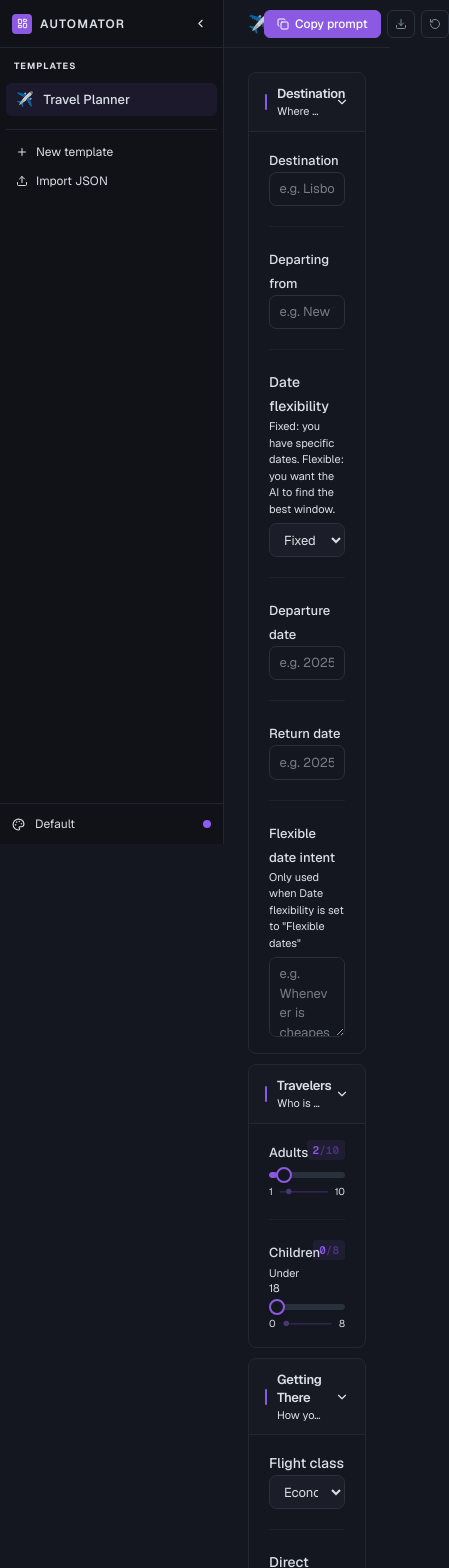
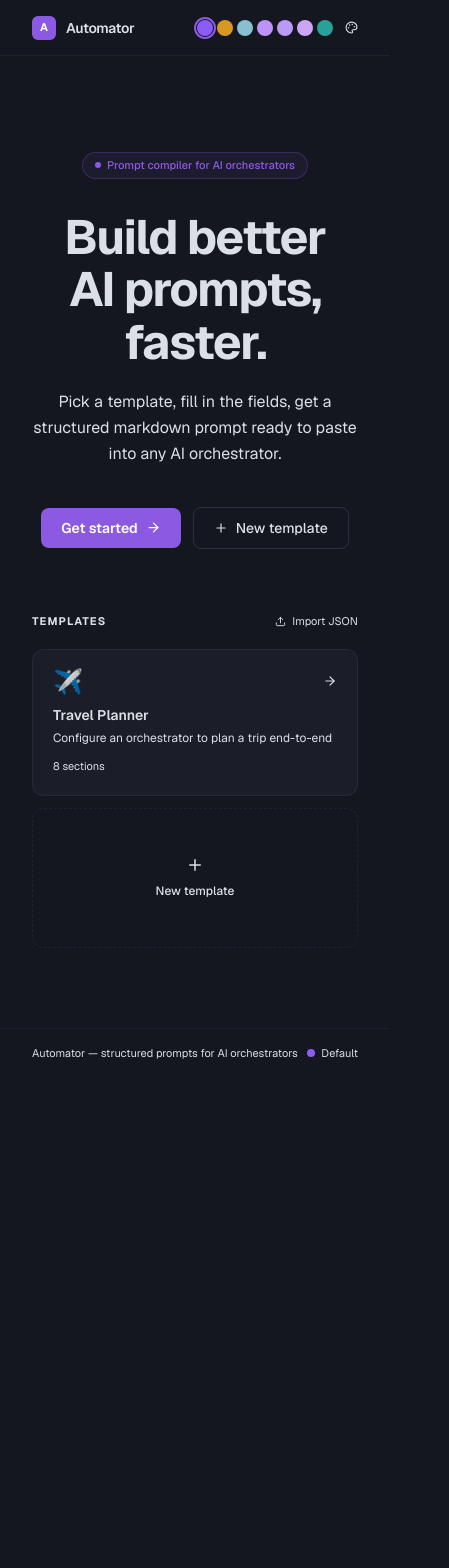
Before and after one commit to gypelayo/automator-ui, a React (Vite) app in the folder packages/automator-ui/: page / in a window 390 px wide. Shown: the top 1568 px of the page, 449 px wide, since content can reach past the window. After the commit the page ends 1077 px from the top, so only its background shows below. Built offline with nearby package versions, Linux system fonts and the light colour scheme.

Commit message:
Add landing page: hero section + template grid instead of auto-selecting first template

```diff
--- a/packages/automator-ui/src/App.tsx
+++ b/packages/automator-ui/src/App.tsx
@@ -4,6 +4,7 @@ import { getAllTemplates as getCoreTemplates, getTemplate as getCoreTemplate } f
 import { useConfigStore } from '@/store/config'
 import { useTemplateStore } from '@/store/templates'
 import { Sidebar } from '@/components/layout/Sidebar'
+import { LandingPage } from '@/components/layout/LandingPage'
 import { TemplateForm } from '@/components/builder/TemplateForm'
 import { TemplateBuilder } from '@/components/builder/TemplateBuilder'
 import { OutputPanel } from '@/components/output/OutputPanel'
@@ -25,16 +26,19 @@ function getAllTemplates() {
 export default function App() {
   const { activeTemplateId, setActiveTemplate, isEditMode, editingTemplateId, setEditMode } = useConfigStore()
   useTemplateStore((state) => state.templates)
+
+  // Clear stale activeTemplateId from localStorage if the template no longer exists
   useEffect(() => {
-    const templates = getAllTemplates()
-    if (!activeTemplateId && templates[0]) {
-      setActiveTemplate(templates[0].id)
+    if (activeTemplateId) {
+      const template = getTemplate(activeTemplateId)
+      if (!template) {
+        setActiveTemplate('')
       }
-  }, [activeTemplateId])
+    }
+  }, [])
 
   const handleEditSave = () => {
     setEditMode(false)
-    // Switch to the template we just created/edited
     const templates = getAllTemplates()
     if (templates.length > 0) {
       setActiveTemplate(templates[templates.length - 1].id)
@@ -43,17 +47,13 @@ export default function App() {
 
   const handleEditCancel = () => {
     setEditMode(false)
-    // If we were editing an existing template, go back to it
     if (editingTemplateId) {
       setActiveTemplate(editingTemplateId)
-    } else if (activeTemplateId) {
-      // Stay on current template if creating new was cancelled
-    } else {
-      const templates = getAllTemplates()
-      if (templates[0]) setActiveTemplate(templates[0].id)
     }
+    // If creating new was cancelled and no template was active, go back to landing
   }
 
+  // Edit mode: full-screen builder (no sidebar)
   if (isEditMode) {
     return (
       <div className="flex min-h-screen bg-background text-foreground">
@@ -71,13 +71,17 @@ export default function App() {
 
   const template = activeTemplateId ? getTemplate(activeTemplateId) : null
 
+  // No template selected → show landing page
+  if (!template) {
+    return <LandingPage />
+  }
+
+  // Template selected → app layout with sidebar
   return (
     <div className="flex min-h-screen bg-background text-foreground">
       <Sidebar />
 
       <main className="flex-1 min-w-0 flex flex-col">
-        {template ? (
-          <>
         {/* Sticky top bar */}
         <header
           className="sticky top-0 z-10 flex items-center justify-between gap-4 px-6 h-12 shrink-0"
@@ -116,15 +120,6 @@ export default function App() {
             />
           </div>
         </div>
-          </>
-        ) : (
-          <div className="flex-1 flex items-center justify-center">
-            <div className="text-center space-y-1">
-              <p className="text-sm font-medium text-foreground/40">No template selected</p>
-              <p className="text-xs text-muted-foreground/50">Pick one from the sidebar to get started</p>
-            </div>
-          </div>
-        )}
       </main>
     </div>
   )
--- /dev/null
+++ b/packages/automator-ui/src/components/layout/LandingPage.tsx
@@ -0,0 +1,216 @@
+import { useRef } from 'react'
+import { getAllTemplates as getCoreTemplates, createTemplateRender } from '@automator/core'
+import { useConfigStore } from '@/store/config'
+import { useTemplateStore } from '@/store/templates'
+import { useThemeStore, THEMES } from '@/store/theme'
+import { ArrowRight, Plus, Upload, Palette } from 'lucide-react'
+import type { Template } from '@automator/core'
+
+export function LandingPage() {
+  const fileInputRef = useRef<HTMLInputElement>(null)
+  const coreTemplates = getCoreTemplates()
+  const { templates: customTemplates, addTemplate } = useTemplateStore()
+  void customTemplates
+  const allTemplates = [...coreTemplates, ...useTemplateStore.getState().getAllTemplates()]
+  const { setActiveTemplate, setEditMode } = useConfigStore()
+  const { theme, setTheme } = useThemeStore()
+  const activeTheme = THEMES.find((t) => t.id === theme) ?? THEMES[0]
+
+  function handleFileChange(e: React.ChangeEvent<HTMLInputElement>) {
+    const file = e.target.files?.[0]
+    if (!file) return
+    const reader = new FileReader()
+    reader.onload = (ev) => {
+      try {
+        const raw = ev.target?.result as string
+        const def = JSON.parse(raw) as Omit<Template, 'render'>
+        if (!def.id || !def.name || !Array.isArray(def.sections)) {
+          alert('Invalid template file: missing id, name, or sections.')
+          return
+        }
+        const template: Template = { ...def, render: createTemplateRender(def as Template) }
+        addTemplate(template)
+        setActiveTemplate(template.id)
+      } catch {
+        alert('Could not parse JSON file.')
+      }
+    }
+    reader.readAsText(file)
+    e.target.value = ''
+  }
+
+  return (
+    <div className="min-h-screen bg-background text-foreground flex flex-col">
+      {/* Top nav */}
+      <nav
+        className="flex items-center justify-between px-8 h-14 shrink-0 border-b"
+        style={{ borderColor: 'hsl(var(--border) / 0.5)' }}
+      >
+        <div className="flex items-center gap-2.5">
+          <div
+            className="w-6 h-6 rounded-md flex items-center justify-center text-[11px] font-bold shrink-0"
+            style={{
+              backgroundColor: 'hsl(var(--primary))',
+              color: 'hsl(var(--primary-foreground))',
+            }}
+          >
+            A
+          </div>
+          <span className="text-sm font-semibold tracking-tight">Automator</span>
+        </div>
+
+        {/* Theme picker */}
+        <div className="flex items-center gap-1">
+          {THEMES.map((t) => (
+            <button
+              key={t.id}
+              onClick={() => setTheme(t.id)}
+              title={t.name}
+              className="w-4 h-4 rounded-full transition-all"
+              style={{
+                background: t.swatches[1],
+                outline: theme === t.id ? `2px solid hsl(var(--primary))` : '2px solid transparent',
+                outlineOffset: '1px',
+              }}
+            />
+          ))}
+          <Palette size={13} className="ml-2 text-muted-foreground" />
+        </div>
+      </nav>
+
+      {/* Hero */}
+      <section className="flex flex-col items-center text-center px-6 pt-24 pb-16">
+        <div
+          className="inline-flex items-center gap-1.5 px-3 py-1 rounded-full text-[11px] font-medium mb-8 border"
+          style={{
+            backgroundColor: 'hsl(var(--primary) / 0.08)',
+            borderColor: 'hsl(var(--primary) / 0.25)',
+            color: 'hsl(var(--primary))',
+          }}
+        >
+          <span className="w-1.5 h-1.5 rounded-full" style={{ backgroundColor: 'hsl(var(--primary))' }} />
+          Prompt compiler for AI orchestrators
+        </div>
+
+        <h1
+          className="text-5xl font-bold tracking-tight leading-[1.1] max-w-xl mb-5"
+          style={{ letterSpacing: '-0.03em' }}
+        >
+          Build better
+          <br />
+          AI prompts, faster.
+        </h1>
+
+        <p className="text-base text-muted-foreground max-w-md leading-relaxed mb-10">
+          Pick a template, fill in the fields, get a structured markdown prompt ready to paste into any AI orchestrator.
+        </p>
+
+        <div className="flex items-center gap-3">
+          {allTemplates[0] && (
+            <button
+              onClick={() => setActiveTemplate(allTemplates[0].id)}
+              className="inline-flex items-center gap-2 px-5 py-2.5 rounded-lg text-sm font-semibold transition-all"
+              style={{
+                backgroundColor: 'hsl(var(--primary))',
+                color: 'hsl(var(--primary-foreground))',
+              }}
+            >
+              Get started
+              <ArrowRight size={15} />
+            </button>
+          )}
+          <button
+            onClick={() => setEditMode(true, null)}
+            className="inline-flex items-center gap-2 px-5 py-2.5 rounded-lg text-sm font-medium transition-all border text-muted-foreground hover:text-foreground"
+            style={{ borderColor: 'hsl(var(--border))' }}
+          >
+            <Plus size={14} />
+            New template
+          </button>
+        </div>
+      </section>
+
+      {/* Template grid */}
+      <section className="flex-1 px-8 pb-20 max-w-4xl mx-auto w-full">
+        <div className="flex items-center justify-between mb-5">
+          <p className="text-[11px] font-bold uppercase tracking-[0.1em] text-muted-foreground/60">
+            Templates
+          </p>
+          <button
+            onClick={() => fileInputRef.current?.click()}
+            className="flex items-center gap-1.5 text-[11px] text-muted-foreground/70 hover:text-foreground transition-colors"
+          >
+            <Upload size={11} />
+            Import JSON
+          </button>
+        </div>
+
+        <div className="grid grid-cols-1 sm:grid-cols-2 lg:grid-cols-3 gap-3">
+          {allTemplates.map((t) => (
+            <button
+              key={t.id}
+              onClick={() => setActiveTemplate(t.id)}
+              className="group text-left rounded-xl p-5 border transition-all duration-150 hover:border-primary/40"
+              style={{
+                backgroundColor: 'hsl(var(--card))',
+                borderColor: 'hsl(var(--border) / 0.7)',
+              }}
+            >
+              <div className="flex items-start justify-between gap-3 mb-3">
+                <span className="text-2xl leading-none">{t.icon ?? '📄'}</span>
+                <ArrowRight
+                  size={14}
+                  className="text-muted-foreground/30 group-hover:text-primary group-hover:translate-x-0.5 transition-all mt-1 shrink-0"
+                />
+              </div>
+              <p className="text-sm font-semibold text-foreground leading-snug mb-1">{t.name}</p>
+              {t.description && (
+                <p className="text-[12px] text-muted-foreground leading-snug line-clamp-2">
+                  {t.description}
+                </p>
+              )}
+              <p className="text-[11px] text-muted-foreground/40 mt-3">
+                {t.sections.length} {t.sections.length === 1 ? 'section' : 'sections'}
+              </p>
+            </button>
+          ))}
+
+          {/* New template card */}
+          <button
+            onClick={() => setEditMode(true, null)}
+            className="text-left rounded-xl p-5 border border-dashed transition-all duration-150 hover:border-primary/40 hover:bg-primary/5 flex flex-col items-center justify-center gap-2 min-h-[140px]"
+            style={{ borderColor: 'hsl(var(--border) / 0.5)' }}
+          >
+            <Plus size={18} className="text-muted-foreground/40" />
+            <span className="text-[12px] text-muted-foreground/50 font-medium">New template</span>
+          </button>
+        </div>
+      </section>
+
+      <input
+        ref={fileInputRef}
+        type="file"
+        accept=".json,application/json"
+        className="hidden"
+        onChange={handleFileChange}
+      />
+
+      {/* Footer */}
+      <footer
+        className="border-t px-8 py-4 flex items-center justify-between"
+        style={{ borderColor: 'hsl(var(--border) / 0.4)' }}
+      >
+        <span className="text-[11px] text-muted-foreground/40">
+          Automator — structured prompts for AI orchestrators
+        </span>
+        <span className="text-[11px] text-muted-foreground/30 flex items-center gap-1.5">
+          <span
+            className="inline-block w-2 h-2 rounded-full"
+            style={{ backgroundColor: activeTheme.swatches[1] }}
+          />
+          {activeTheme.name}
+        </span>
+      </footer>
+    </div>
+  )
+}
```
Lines whose indentation alone changed are shown as unchanged.
